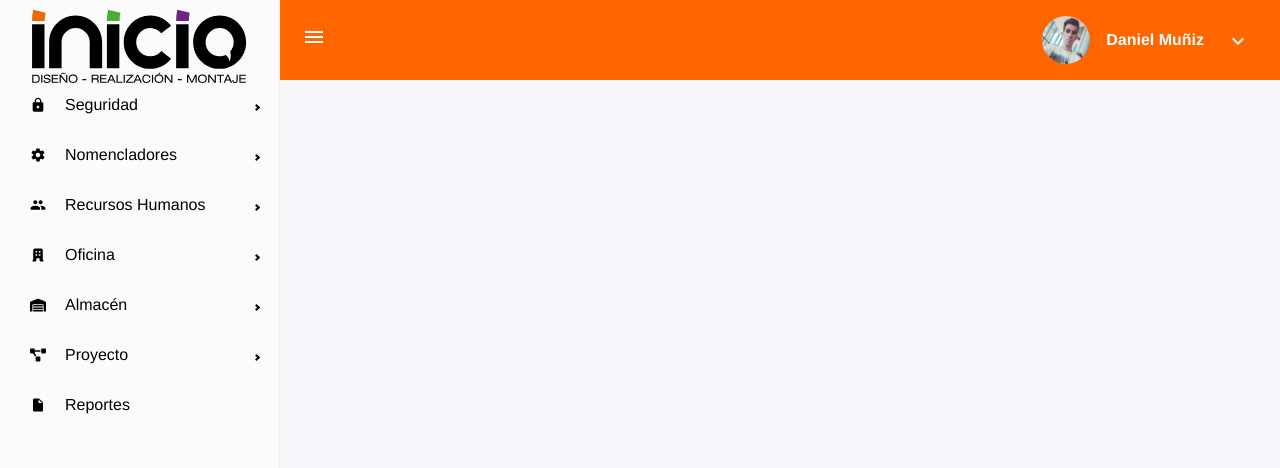
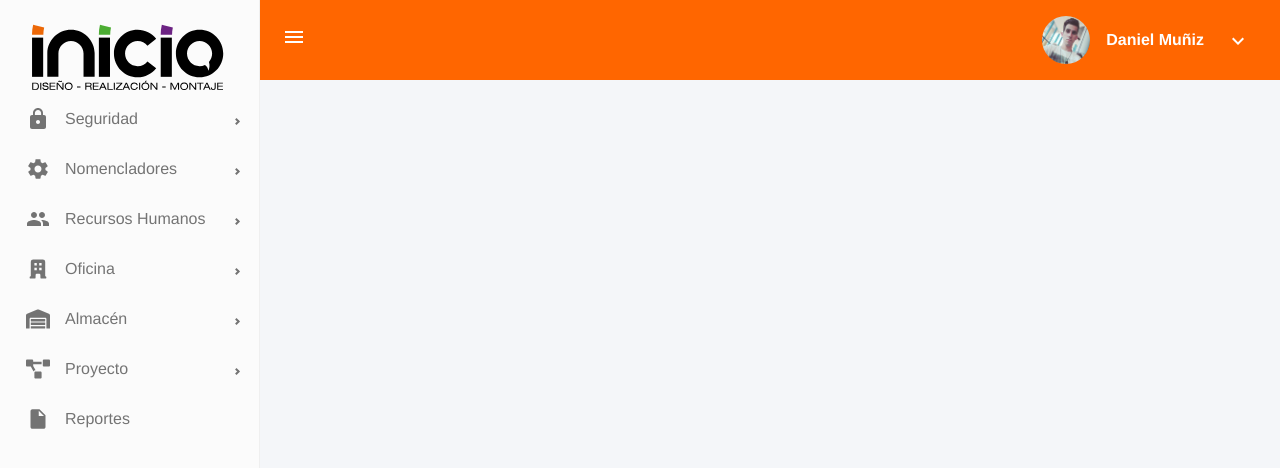
Before and after one commit to dmuniz41/Sige-INICIO, a React (Vite) app: page /login in a window 1280 px wide. Both pictures are taken after a click on the button "ENTRAR". Shown: the top 468 px of the page. Built offline with nearby package versions, Linux system fonts and the light colour scheme.

Commit message:
Fix sidebar styles

```diff
--- a/src/components/dashboard/DashboardScreen.jsx
+++ b/src/components/dashboard/DashboardScreen.jsx
@@ -11,27 +11,33 @@ import { FaProjectDiagram } from "react-icons/fa";
 import inicio from "../../assets/inicio.svg";
 
 const DashboardScreen = () => {
+  // cont menuItemStyle
   const { collapsed } = useProSidebar();
 
   return (
     <div className="dashboard_wrapper">
       <div className="sidebar">
-        <Sidebar width="280px">
-          <Menu>
-            <MenuItem
-              style={{
-                padding: "2rem",
-                marginTop: "1rem",
-                width: "100%",
-              }}
-            >
-              {collapsed ? <span>INICIO</span> : <img src={inicio} alt="inicioLogo" />}
-            </MenuItem>
-            <SubMenu label="Seguridad" icon={<MdLock />}>
+        <Sidebar width="260px" transitionDuration={500}>
+          <Menu
+            transitionDuration={500}
+            menuItemStyles={{
+              button: ({ level, active, disabled }) => {
+                // only apply styles on first level elements of the tree
+                if (level === 0 || level === 1)
+                  return {
+                    color: disabled ? "rgba(0, 0, 0, 0.54);" : "rgba(0, 0, 0, 0.54)",
+                    backgroundColor: active ? "#eecef9" : undefined,
+                  };
+              },
+            }}
+          >
+            {collapsed ? <h1 className="dashboard_collapsed_logo">INC</h1> : <img src={inicio} alt="inicioLogo" className="dashboard_logo" />}
+            {/* </MenuItem> */}
+            <SubMenu label="Seguridad" icon={<MdLock className="menuItem" />}>
               <MenuItem component={<Link to="user" />}> Usuarios </MenuItem>
             </SubMenu>
-            <SubMenu label="Nomencladores" icon={<IoMdSettings />}>
-              <MenuItem component={<Link to="area" />}> Área </MenuItem>
+            <SubMenu label="Nomencladores" icon={<IoMdSettings className="menuItem" />}>
+              <MenuItem component={<Link to="area" />}>Área</MenuItem>
               <MenuItem component={<Link to="unitmeasure" />}> Unidad de Medida </MenuItem>
               <MenuItem component={<Link to="supplier" />}> Proveedores </MenuItem>
               <MenuItem component={<Link to="product_category" />}>Categoría del producto</MenuItem>
@@ -46,21 +52,21 @@ const DashboardScreen = () => {
               <MenuItem component={<Link to="subcontract" />}> Subcontrataciones </MenuItem>
               <MenuItem component={<Link to="roles" />}> Cargos </MenuItem>
             </SubMenu>
-            <SubMenu label="Recursos Humanos" icon={<MdPeople />}>
+            <SubMenu label="Recursos Humanos" icon={<MdPeople className="menuItem" />}>
               <MenuItem component={<Link to="worker" />}> Trabajador </MenuItem>
             </SubMenu>
-            <SubMenu label="Oficina" icon={<HiOfficeBuilding />}>
+            <SubMenu label="Oficina" icon={<HiOfficeBuilding className="menuItem" />}>
               <MenuItem component={<Link to="office_expenses" />}> Gastos de oficina </MenuItem>
             </SubMenu>
-            <SubMenu label="Almacén" icon={<FaWarehouse />}>
+            <SubMenu label="Almacén" icon={<FaWarehouse className="menuItem" />}>
               <MenuItem component={<Link to="warehouse" />}> Almacén </MenuItem>
               <MenuItem component={<Link to="tickets_warehouse" />}> Almacén de vales </MenuItem>
             </SubMenu>
-            <SubMenu label="Proyecto" icon={<FaProjectDiagram />}>
+            <SubMenu label="Proyecto" icon={<FaProjectDiagram className="menuItem" />}>
               <MenuItem component={<Link to="projects" />}> Proyectos </MenuItem>
               <MenuItem component={<Link to="project_expenses" />}> Gastos de proyectos </MenuItem>
             </SubMenu>
-            <MenuItem component={<Link to="reports" />} icon={<IoMdDocument />}>
+            <MenuItem component={<Link to="reports" />} icon={<IoMdDocument className="menuItem" />}>
               Reportes
             </MenuItem>
           </Menu>
--- a/src/styles/components/dashboard/_Dashboard.scss
+++ b/src/styles/components/dashboard/_Dashboard.scss
@@ -16,3 +16,21 @@
   justify-content: center;
   background-color: $background_light;
 }
+.menuItem {
+  color: rgba(0, 0, 0, 0.54);
+  font-size: x-large;
+}
+
+.dashboard_logo {
+  width: 12rem;
+  margin-top: 1.5rem;
+  margin-left: 2rem;
+}
+.dashboard_collapsed_logo {
+  padding: 1rem;
+  margin-top: 1rem;
+  margin-left: 0.5rem;
+  color: rgba(0, 0, 0, 0.54);
+  font-size: large;
+  font-weight: bolder;
+}
--- a/src/styles/components/dashboard/_Section.scss
+++ b/src/styles/components/dashboard/_Section.scss
@@ -34,7 +34,7 @@
 .section_top_toolbar {
   display: flex;
   width: 100%;
-  min-height: 3.5rem;
+  height: 3rem;
   justify-content: space-between;
   padding: 1rem;
   align-items: center;
```
